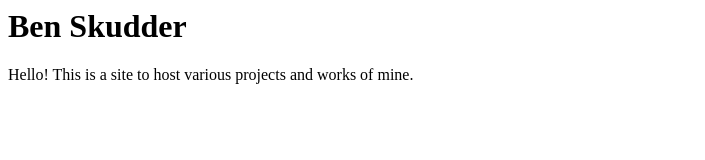
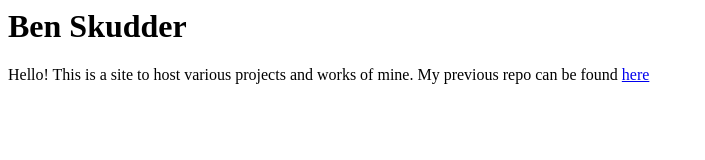
Before and after one commit to bskudder/bskudder.github.io, a plain HTML site: page index.html in a window 1280 px wide. Shown: the whole page, without its empty margins (0-705 px from the left). Drawn offline with Linux system fonts and the light colour scheme.

Commit message:
Link to the old bsku002 repo.

```diff
--- a/index.html
+++ b/index.html
@@ -6,7 +6,12 @@
 
   <body>
     <h1>Ben Skudder</h1>
-    <p>Hello! This is a site to host various projects and works of mine.</p>
+    <p>
+      Hello! This is a site to host various projects and works of
+      mine. My previous repo can be
+      found <a href="https://github.com/bsku002">here</a>
+
+    </p>
 
   </body>
 </html>
```
